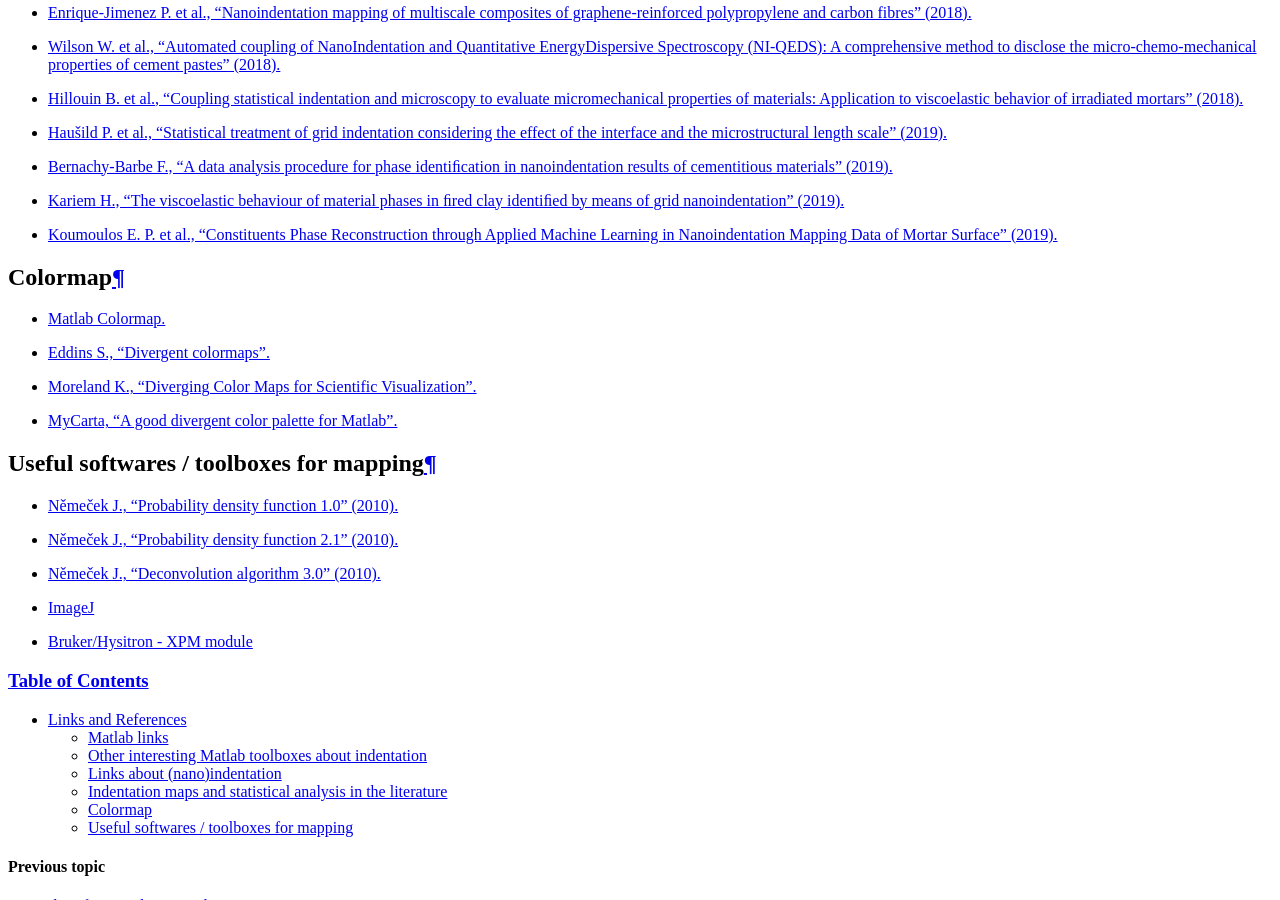
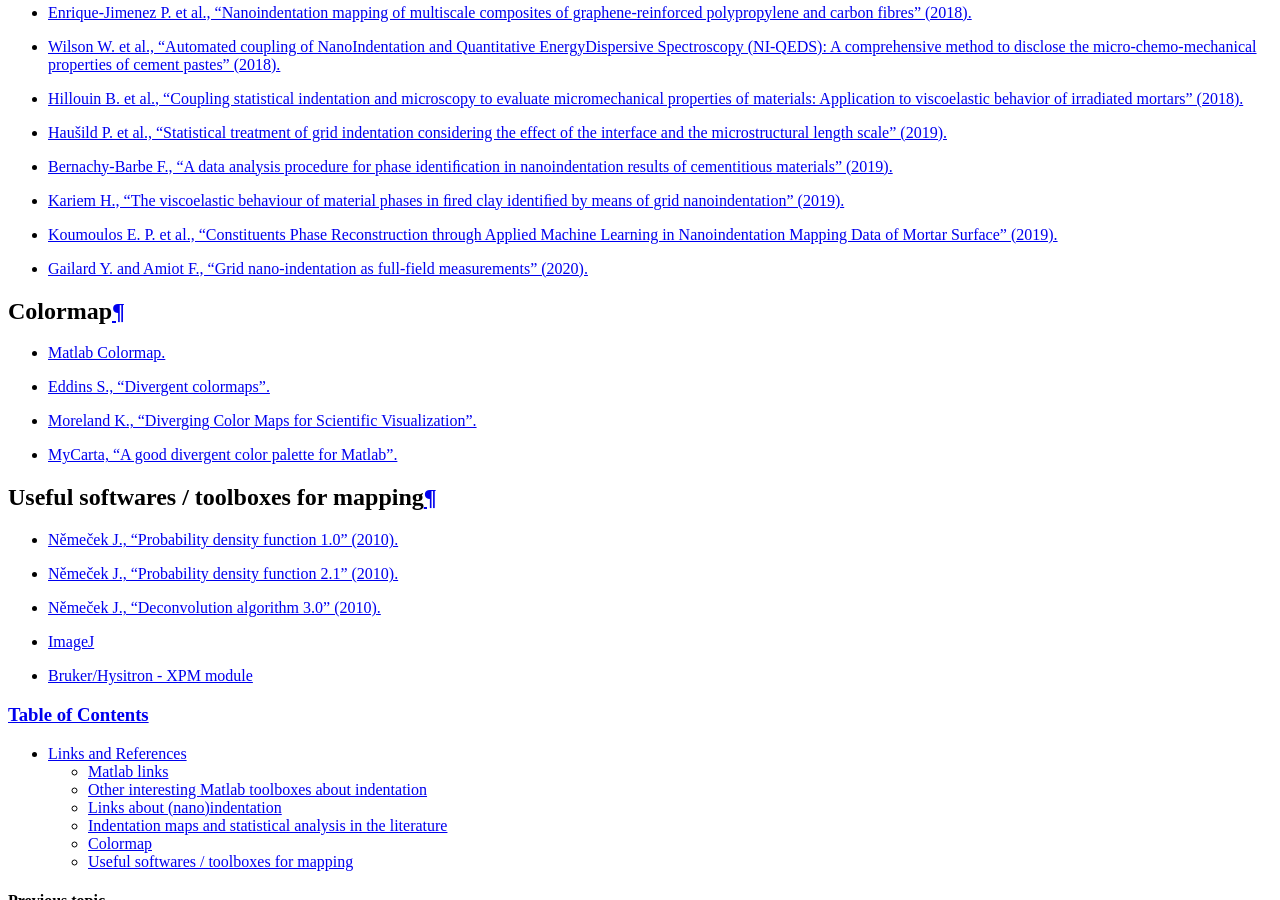
Before and after one commit to DavidMercier/TriDiMap, a Sphinx documentation site: the page built from doc/links_ref.rst, in a window 1280 px wide and 900 px high, scrolled down 1976 px. Built offline with Sphinx 7.4.7, drawn with Linux system fonts in a browser that asks for light colours; comment, search, counter and statistics services are not loaded.

Commit message:
Update links_ref.rst

```diff
--- a/doc/links_ref.rst
+++ b/doc/links_ref.rst
@@ -67,6 +67,7 @@ Indentation maps and statistical analysis in the literature
 * `Bernachy-Barbe F., "A data analysis procedure for phase identiﬁcation in nanoindentation results of cementitious materials" (2019). <https://doi.org/10.1617/s11527-019-1397-y>`_
 * `Kariem H., "The viscoelastic behaviour of material phases in ﬁred clay identiﬁed by means of grid nanoindentation" (2019). <https://doi.org/10.1016/j.conbuildmat.2019.117066>`_
 * `Koumoulos E. P. et al., "Constituents Phase Reconstruction through Applied Machine Learning in Nanoindentation Mapping Data of Mortar Surface" (2019). <https://doi.org/10.3390/jcs3030063>`_
+* `Gailard Y. and Amiot F., "Grid nano-indentation as full-field measurements" (2020). <https://doi.org/10.1016/j.compositesa.2020.105807>`_
 
 Colormap
 ############################################
```
